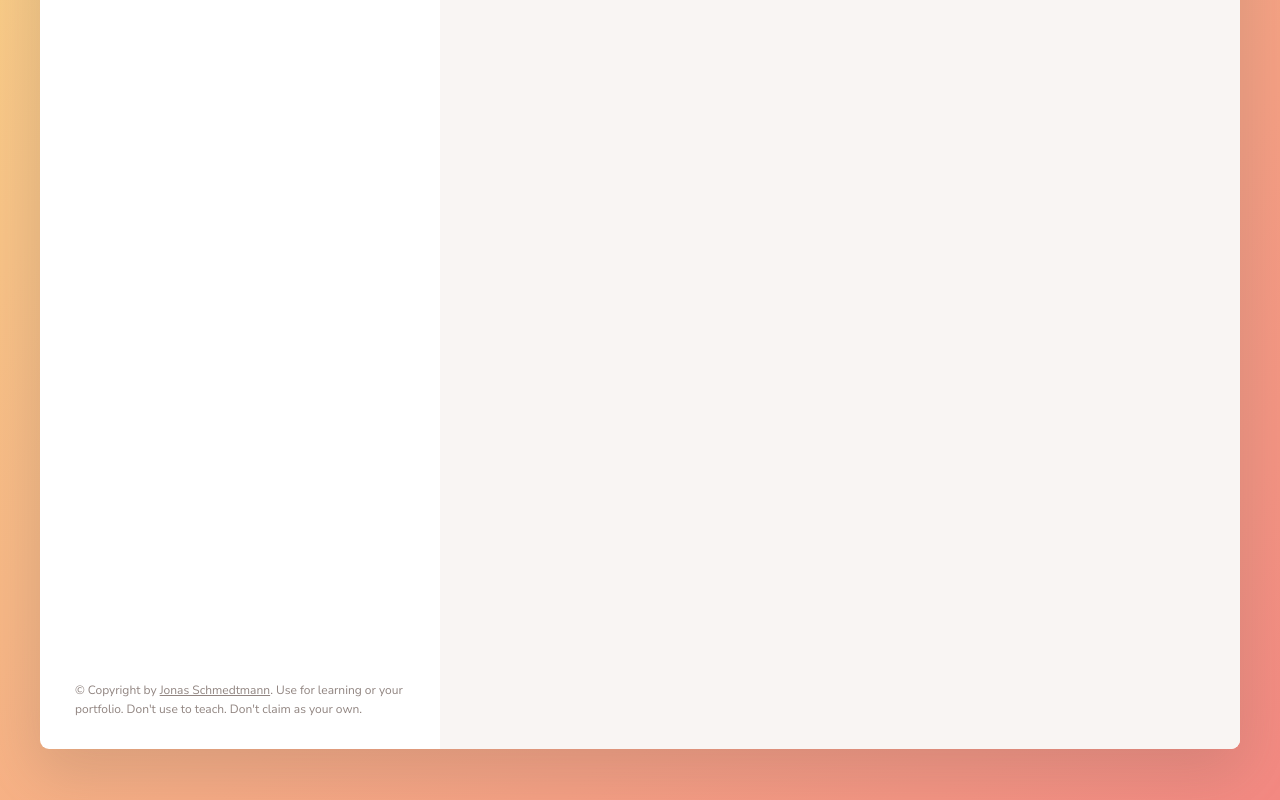
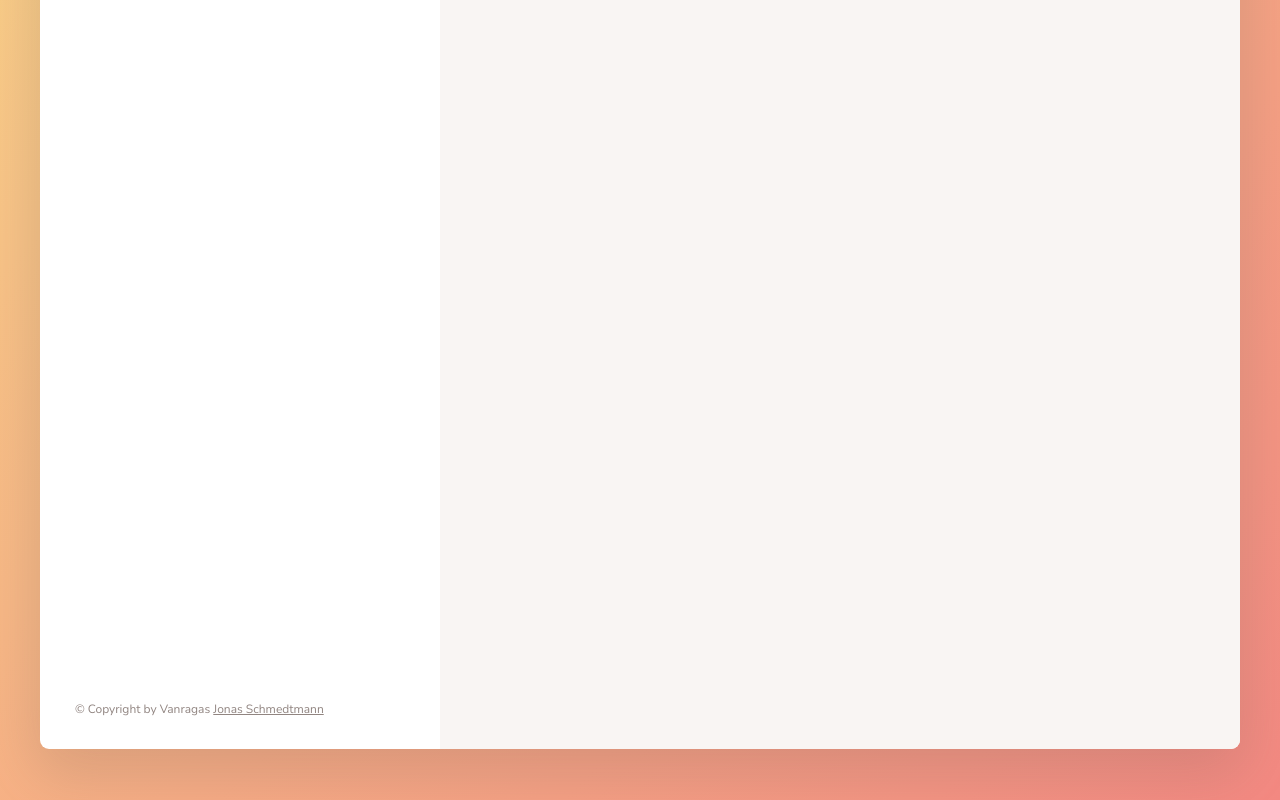
Before and after one commit to vanragas/new-forkify-app, a website built with Parcel: page index.html in a window 1280 px wide. Shown: the part 472-1272 px from the top of the page. Built offline with nearby package versions, Linux system fonts and the light colour scheme.

Commit message:
update index html

```diff
--- a/index.html
+++ b/index.html
@@ -122,14 +122,13 @@
         </div>
 
         <p class="copyright">
-          &copy; Copyright by
+          &copy; Copyright by Vanragas
           <a
             class="twitter-link"
             target="_blank"
             href="https://twitter.com/jonasschmedtman"
             >Jonas Schmedtmann</a
-          >. Use for learning or your portfolio. Don't use to teach. Don't claim
-          as your own.
+          >
         </p>
       </div>
 
```
